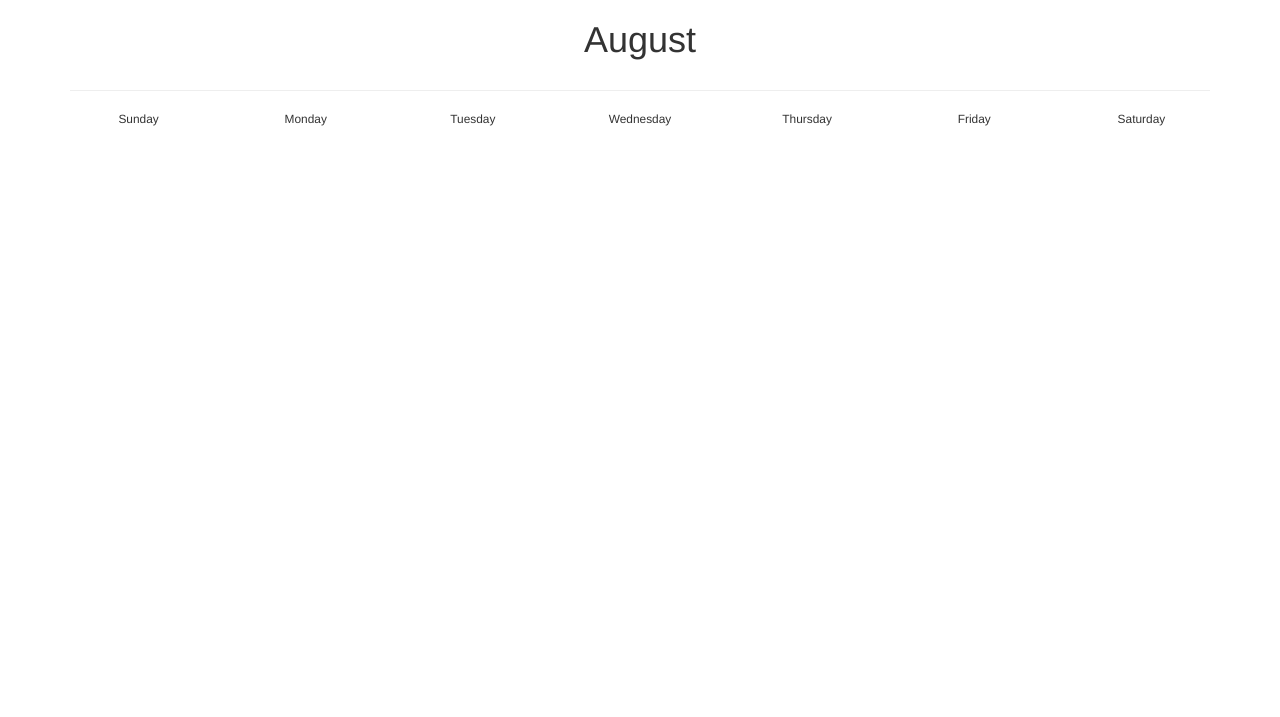
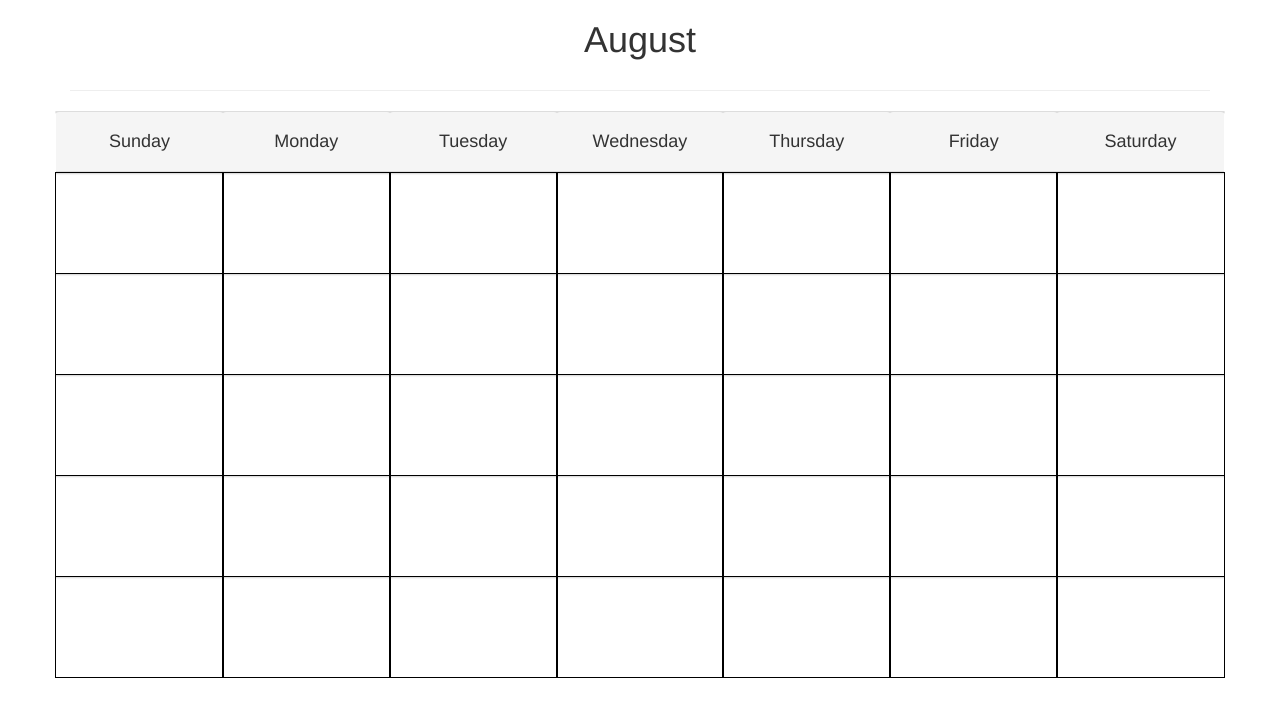
Before and after one commit to knosseir/mysite, a Django app: page /calendar/ in a window 1280 px wide. Shown: the top 717 px of the page. Run offline with Django 3.2, Linux system fonts and the light colour scheme; parts of the project's set-up code (start-up, migrations or seed data) failed here and were passed over; some libraries are stand-ins or nearby versions.

Commit message:
calendar boxes

```diff
--- a/mycalendar/static/css/calendar.css
+++ b/mycalendar/static/css/calendar.css
@@ -21,3 +21,11 @@
     width: 14.285714285714285714285714285714%;
   }
 }
+
+.calendar_border {
+outline: 1px solid black;
+}
+
+.calendar_box {
+min-height: 100px;
+}
--- a/mycalendar/templates/mycalendar/main.html
+++ b/mycalendar/templates/mycalendar/main.html
@@ -15,18 +15,27 @@
 	</div>
 	<hr />
 	<div class="row seven-cols">
-		<div class="col-sm-1"><center><small>Sunday</small></center></div>
-		<div class="col-sm-1"><center><small>Monday</small></center></div>
-		<div class="col-sm-1"><center><small>Tuesday</small></center></div>
-		<div class="col-sm-1"><center><small>Wednesday</small></center></div>
-		<div class="col-sm-1"><center><small>Thursday</small></center></div>
-		<div class="col-sm-1"><center><small>Friday</small></center></div>
-		<div class="col-sm-1"><center><small>Saturday</small></center></div>
+		<div class="panel panel-default">
+		<div class="col-sm-1 panel-heading"><center><h4>Sunday</h4></center></div>
+		<div class="col-sm-1 panel-heading"><center><h4>Monday</h4></center></div>
+		<div class="col-sm-1 panel-heading"><center><h4>Tuesday</h4></center></div>
+		<div class="col-sm-1 panel-heading"><center><h4>Wednesday</h4></center></div>
+		<div class="col-sm-1 panel-heading"><center><h4>Thursday</h4></center></div>
+		<div class="col-sm-1 panel-heading"><center><h4>Friday</h4></center></div>
+		<div class="col-sm-1 panel-heading"><center><h4>Saturday</h4></center></div>
+		</div>
 	</div>
 
-	<div class="row">
+	{% for x in "12345" %}
+		<div class="row seven-cols">
+		<div class="panel panel-default">
+		{% for y in "1234567" %}
+			<!-- you would probably put an if statement here for checking if there is an event on said day -->
+			<div class="col-sm-1 panel-body calendar_box calendar_border"></div>
+		{% endfor %}
+		</div>
+		</div>
+	{% endfor %}
+
 	<!-- i tried to do a shitton of things so i have no idea what i'm doing anymore but feel free to scrap this for something better this is just a placeholder while i try to figure out how django works lmao -->
-	</div>
-
-
 </div>
```
